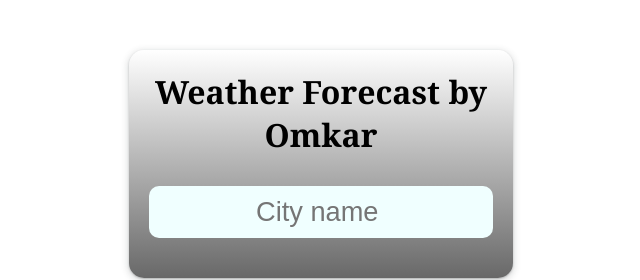
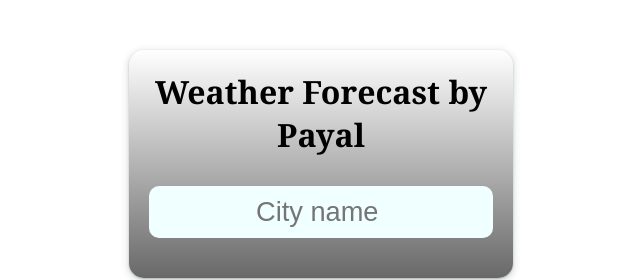
Before and after one commit to Payal2961/Weather-app, a plain HTML site: page index.html in a window 1280 px wide. Shown: the top 280 px of the page, 319-959 px from the left. Drawn offline with nearby package versions, Linux system fonts and the light colour scheme.

Commit message:
Update index.html

```diff
--- a/index.html
+++ b/index.html
@@ -15,7 +15,7 @@
 
     <div class="app-main" id="parent">
         <div class="header">
-            <h4>Weather Forecast by Omkar</h4>
+            <h4>Weather Forecast by Payal</h4>
         </div>
         <div class="searchInputBox">
             <input type="text" name="" id="input-box" class="input-box" placeholder="City name ">
```
